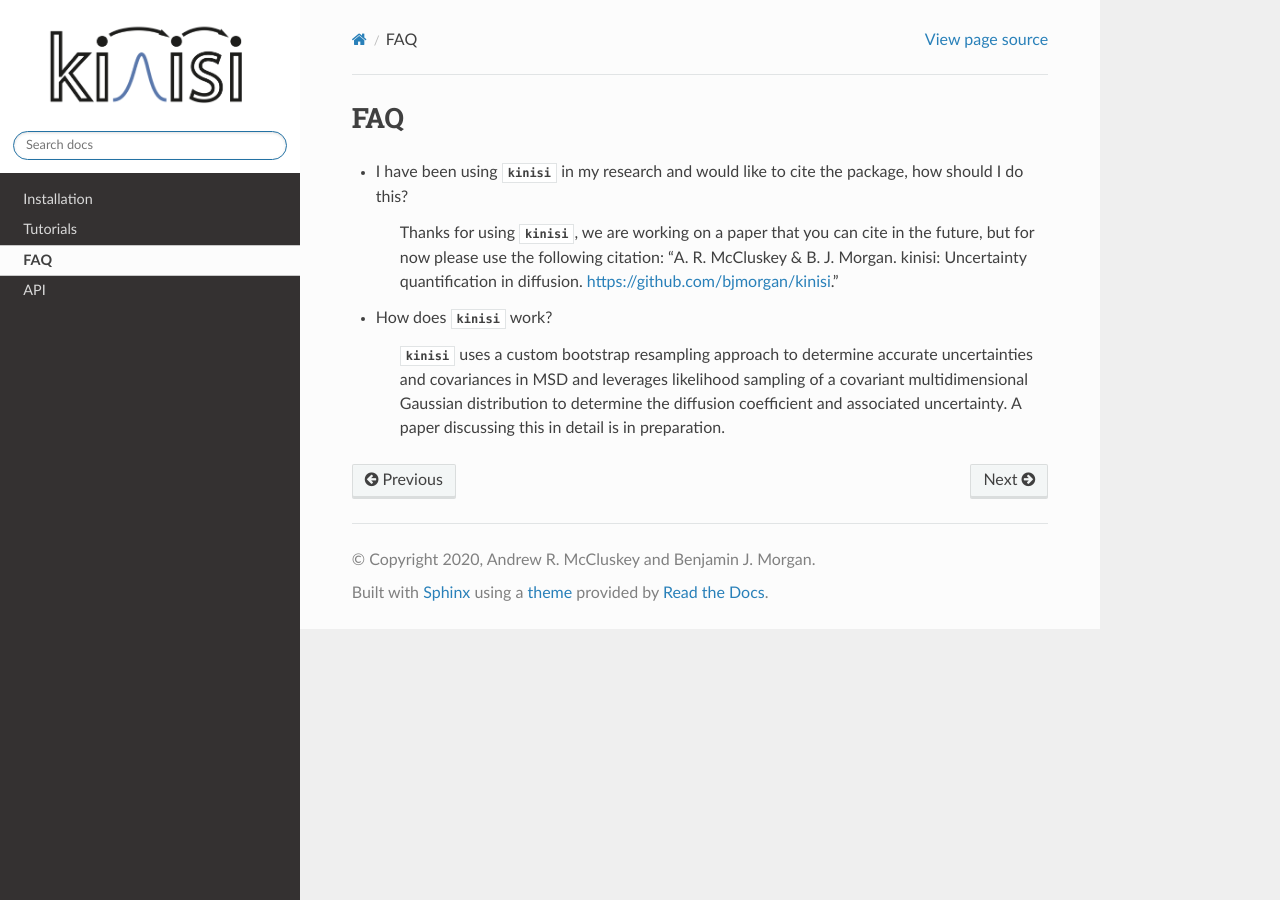
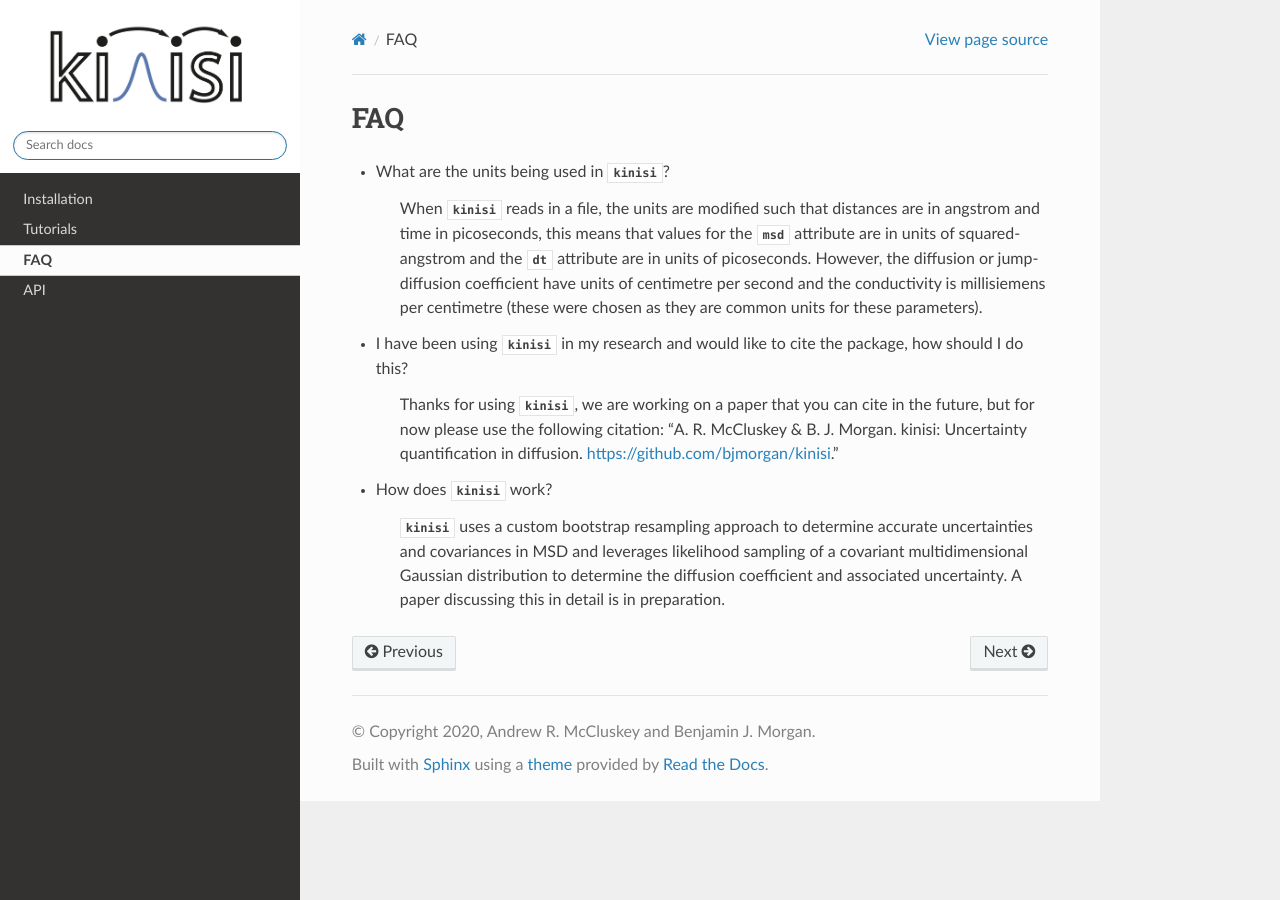
Before and after one commit to bjmorgan/kinisi, a Sphinx documentation site: the page built from docs/source/faq.rst, in a window 1280 px wide. Built offline with Sphinx 7.4.7 and the Read the Docs theme 2.0.0, drawn with Linux system fonts in a browser that asks for light colours; formulas are drawn with MathJax 3; the version number could not be read and is left out.

Commit message:
add a units question and answer

```diff
--- a/docs/source/faq.rst
+++ b/docs/source/faq.rst
@@ -1,5 +1,9 @@
 FAQ
 ===
+
+- What are the units being used in :py:mod:`kinisi`?
+
+    When :py:mod:`kinisi` reads in a file, the units are modified such that distances are in angstrom and time in picoseconds, this means that values for the :py:attr:`msd` attribute are in units of squared-angstrom and the :py:attr:`dt` attribute are in units of picoseconds. However, the diffusion or jump-diffusion coefficient have units of centimetre per second and the conductivity is millisiemens per centimetre (these were chosen as they are common units for these parameters).
 
 - I have been using :py:mod:`kinisi` in my research and would like to cite the package, how should I do this?
 
```
